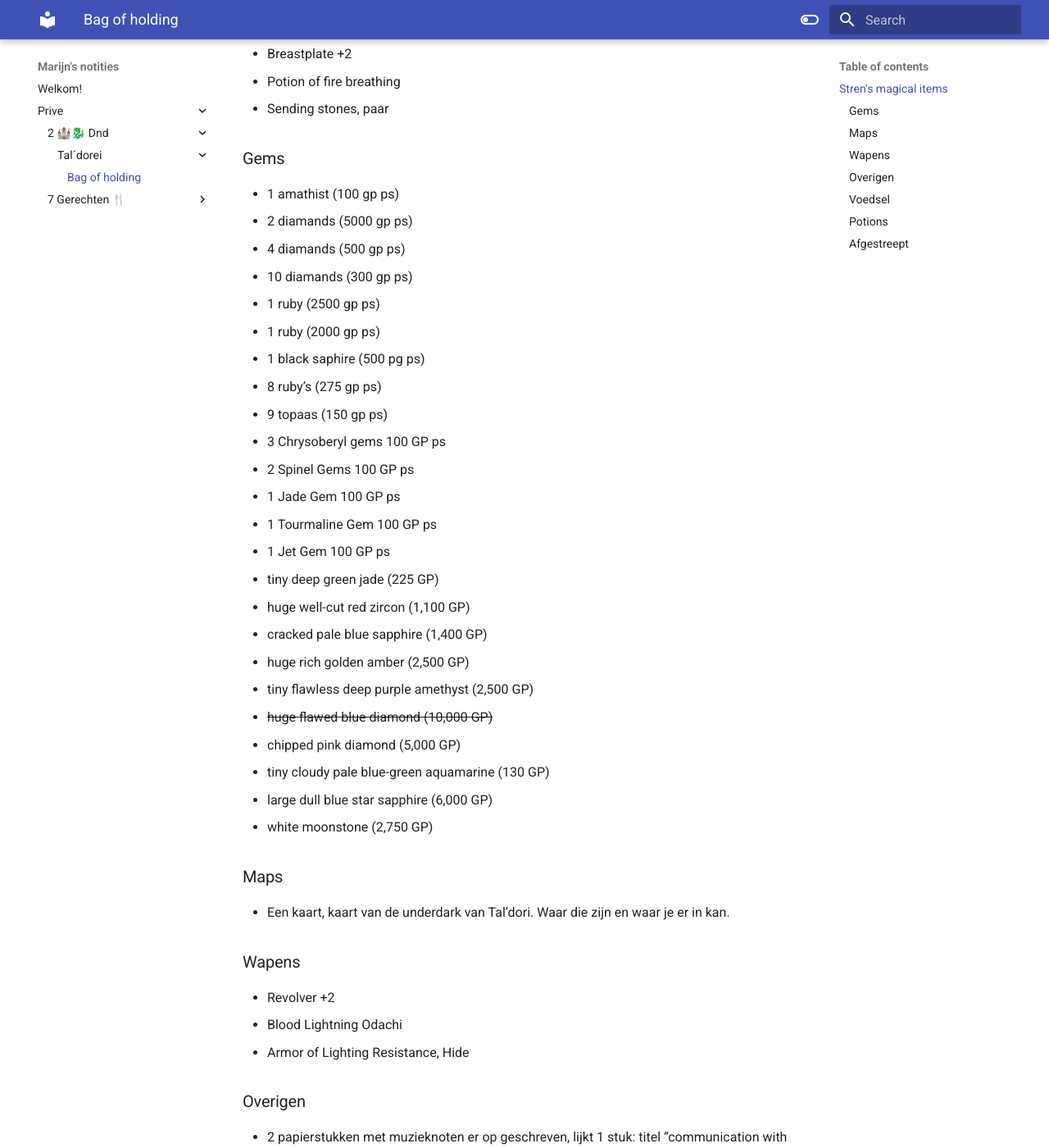
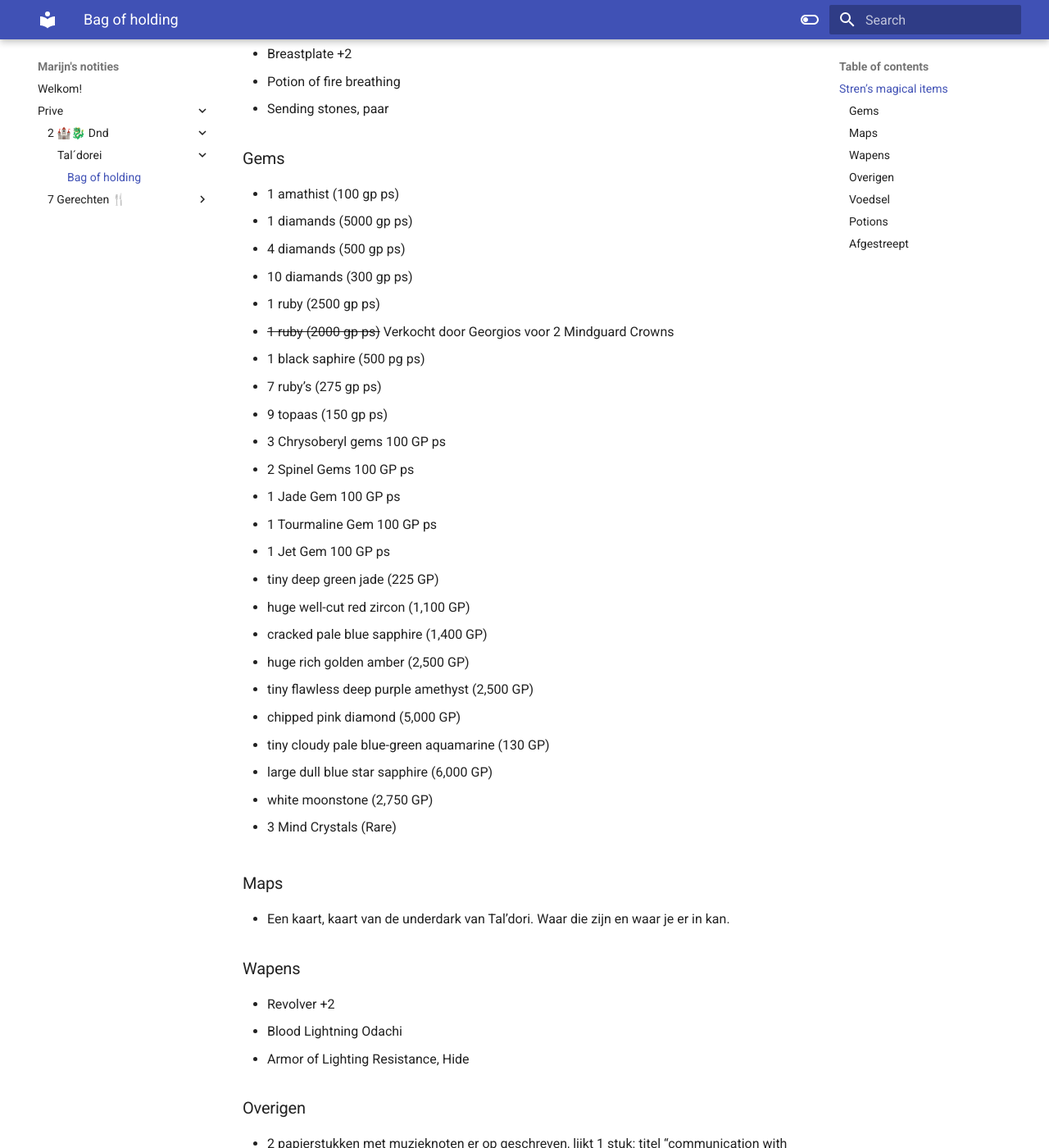
Before and after one commit to bosmuis/ObsidianPublic, an MkDocs documentation site: the page built from docs/_Prive/2 🏰🐉 Dnd/Tal´dorei/Bag of Holding.md, in a window 1280 px wide and 1400 px high, scrolled down 312 px. Shown: the whole window at 82% size. Built offline with MkDocs 1.6.1 and Material for MkDocs 9.7.7, drawn with Linux system fonts in a browser that asks for light colours; some of the changed text lies outside the part shown.

Commit message:
[PUBLISHER] Merge #34
* PUSH NOTE : Bag of Holding.md

* PUSH NOTE : Pasta met spinazie saus en spekjes.md

* PUSH NOTE : Pasta alla norma con guanciale.md

* PUSH NOTE : Pasta con broccoli.md

* PUSH NOTE : Ravioli in wittewijn saus.md

* PUSH NOTE : Proteïne pannekoeken.md

```diff
--- a/docs/_Prive/2 🏰🐉 Dnd/Tal´dorei/Bag of Holding.md
+++ b/docs/_Prive/2 🏰🐉 Dnd/Tal´dorei/Bag of Holding.md
@@ -14,13 +14,13 @@ share: true
 
 ### Gems
 - 1 amathist (100 gp ps)
-- 2 diamands (5000 gp ps)
+- 1 diamands (5000 gp ps)
 - 4 diamands (500 gp ps)
 - 10 diamands (300 gp ps)
 - 1 ruby (2500 gp ps)
-- 1 ruby (2000 gp ps)
+- ~~1 ruby (2000 gp ps)~~ Verkocht door Georgios voor 2 Mindguard Crowns
 - 1 black saphire (500 pg ps)
-- 8 ruby’s (275 gp ps)
+- 7 ruby’s (275 gp ps)
 - 9 topaas (150 gp ps)
 - 3 Chrysoberyl gems 100 GP ps
 - 2 Spinel Gems 100 GP ps
@@ -33,11 +33,12 @@ share: true
 - cracked pale blue sapphire (1,400 GP)
 - huge rich golden amber (2,500 GP)
 - tiny flawless deep purple amethyst (2,500 GP)
-- ~~huge flawed blue diamond (10,000 GP)~~
 - chipped pink diamond (5,000 GP)
 - tiny cloudy pale blue-green aquamarine (130 GP)
 - large dull blue star sapphire (6,000 GP)
 - white moonstone (2,750 GP)
+
+- 3 Mind Crystals (Rare)
 
 ### Maps
 - Een kaart, kaart van de underdark van Tal’dori. Waar die zijn en waar je er in kan.
@@ -50,9 +51,9 @@ share: true
 ### Overigen
 - 2 papierstukken met muzieknoten er op geschreven, lijkt 1 stuk: titel “communication with the dead”
 	De scroll is een magisch type. Hij kan één maal gebruikt worden per lichaam om voor een minuut lang met een dode te kunnen praten. Hij moet gezongen worden om het te activeren. Je moet fysiek aanwezig zijn bij het lichaam. Wanneer je het zingt, activeert de scroll op het dichtsbijzinde lichaam. Je kan de scroll niet oneindig gebruiken, er is een limiet. Je kan hem niet op oneindig veel lichamen uitvoeren. Op een gegeven moment is de scroll uitgeput. Het moet gezongen worden door iemand met magische krachten (je moet spells kunnen casten).
-- In bezit bij Bjorn ~~2 dice of bone (onduidelijk wat)
-	 Het is magisch.~~
-		 De dice zijn nog altijd magisch. Het zijn zeer sterke scholen. Het is een grote combinatie van magie. Het is zeer mysterious. Het kan positief zijn, maar het kan ook negatief zijn. Mogelijk met de dood als gevolg.
+- ~~In bezit bij Bjorn 2 dice of bone (onduidelijk wat)~~
+	 ~~Het is magisch.~~
+		 ~~De dice zijn nog altijd magisch. Het zijn zeer sterke scholen. Het is een grote combinatie van magie. Het is zeer mysterious. Het kan positief zijn, maar het kan ook negatief zijn. Mogelijk met de dood als gevolg.~~
 - Een staf, met een slang richting de kop gerold
 - Een paar handschoenen, ziet er goed gemaakt uit
 - Een triant, Onder de 2de tand een vissenkop
```
Also changed, not shown: other parts of docs/_Prive/2 🏰🐉 Dnd/Tal´dorei/Bag of Holding.md (+1 -0 lines).
